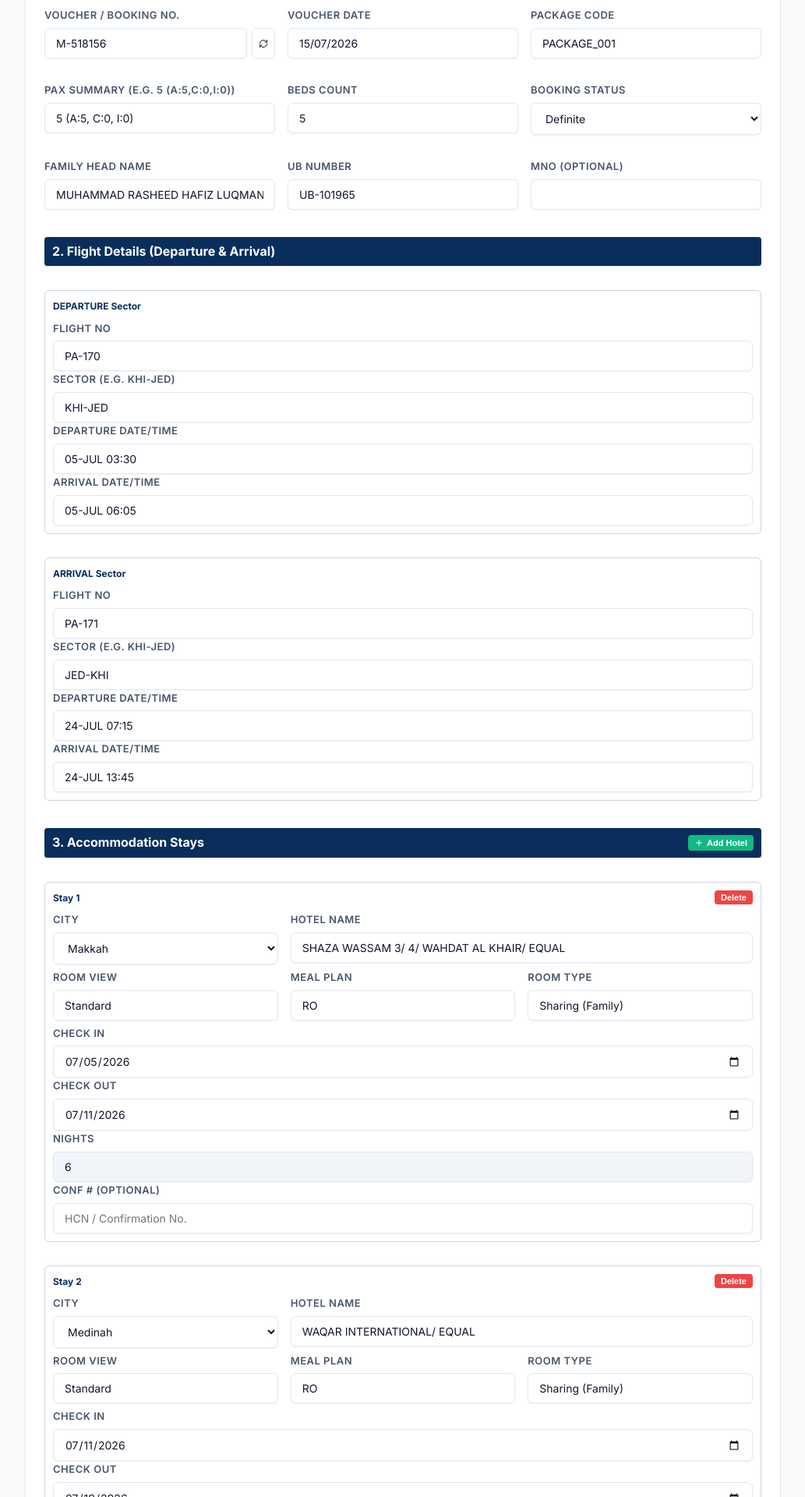
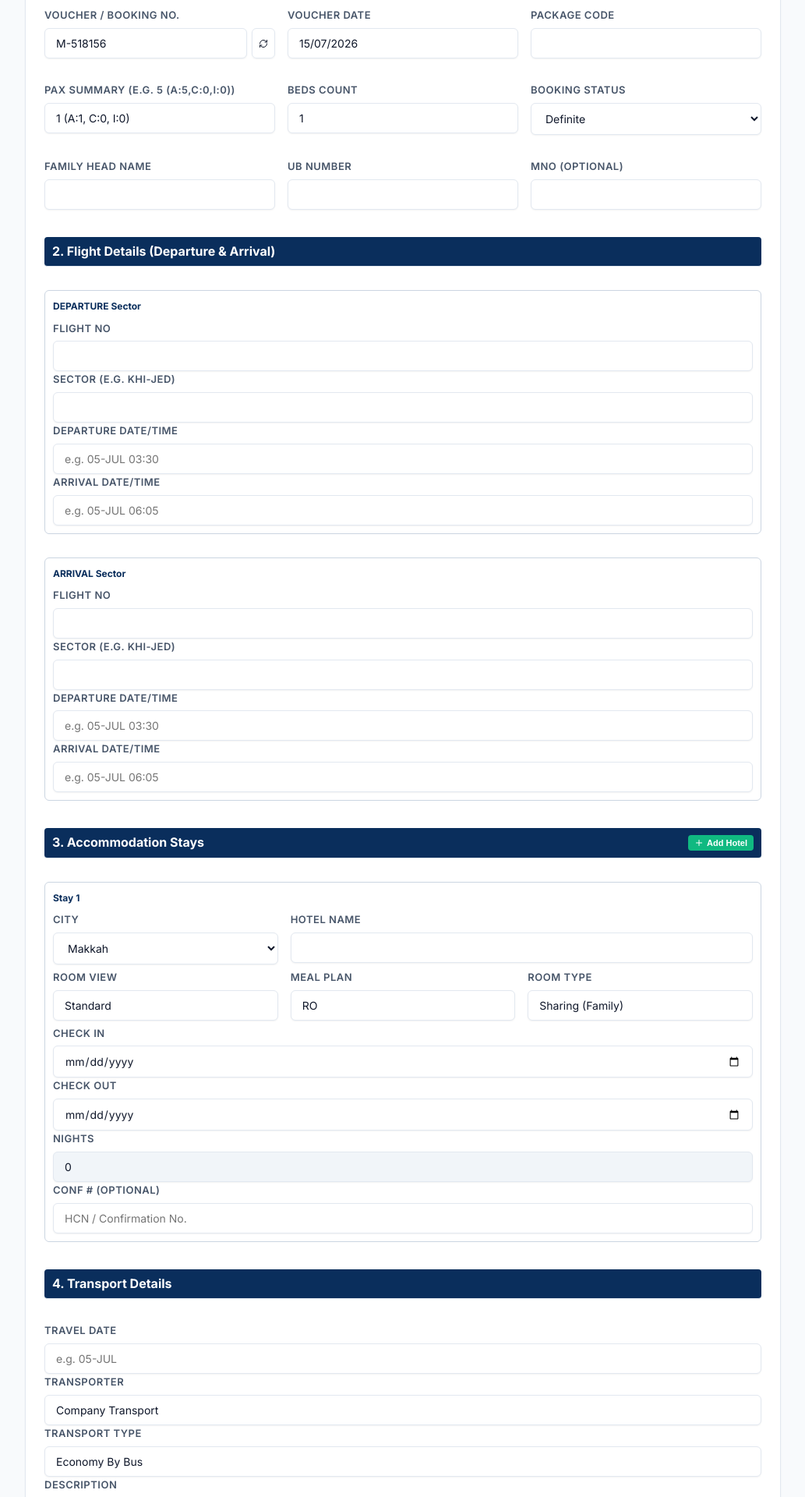
Before and after one commit to ZAID002/travelling-agency-, a Next.js app: page /admin/maheen-hotel in a window 1280 px wide. Shown: the part 380-2300 px from the top of the page at 78% size, without its empty margins (123-1156 px from the left). Built offline with nearby package versions, Linux system fonts and the light colour scheme; a web font is replaced by a local one.

Commit message:
Update default state for maheen-hotel to start with 1 empty stay and 1 empty mutamer

```diff
--- a/app/admin/maheen-hotel/page.js
+++ b/app/admin/maheen-hotel/page.js
@@ -22,54 +22,32 @@ function UmrahVoucherGeneratorContent() {
     voucherNo: '',
     status: 'Definite',
     issueDate: new Date().toLocaleDateString('en-GB'),
-    packageCode: 'PACKAGE_001',
-    paxNo: '5 (A:5, C:0, I:0)',
-    bedsNo: '5',
-    familyHead: 'MUHAMMAD RASHEED HAFIZ LUQMAN',
-    ubNo: 'UB-101965',
+    packageCode: '',
+    paxNo: '1 (A:1, C:0, I:0)',
+    bedsNo: '1',
+    familyHead: '',
+    ubNo: '',
     mNo: '',
     isMaheen: true,
 
     // Flight departures and arrivals
     flights: [
-      { type: 'DEPARTURE', flightNo: 'PA-170', sector: 'KHI-JED', depDate: '05-JUL 03:30', arrDate: '05-JUL 06:05' },
-      { type: 'ARRIVAL', flightNo: 'PA-171', sector: 'JED-KHI', depDate: '24-JUL 07:15', arrDate: '24-JUL 13:45' }
+      { type: 'DEPARTURE', flightNo: '', sector: '', depDate: '', arrDate: '' },
+      { type: 'ARRIVAL', flightNo: '', sector: '', depDate: '', arrDate: '' }
     ],
 
     // Stays list
     stays: [
       {
         city: 'Makkah',
-        hotelName: 'SHAZA WASSAM 3/ 4/ WAHDAT AL KHAIR/ EQUAL',
+        hotelName: '',
         view: 'Standard',
         mealPlan: 'RO',
         hcn: '',
         roomType: 'Sharing (Family)',
-        checkIn: '2026-07-05',
-        checkOut: '2026-07-11',
-        totalNights: 6
-      },
-      {
-        city: 'Medinah',
-        hotelName: 'WAQAR INTERNATIONAL/ EQUAL',
-        view: 'Standard',
-        mealPlan: 'RO',
-        hcn: '',
-        roomType: 'Sharing (Family)',
-        checkIn: '2026-07-11',
-        checkOut: '2026-07-19',
-        totalNights: 8
-      },
-      {
-        city: 'Makkah',
-        hotelName: 'SHAZA WASSAM 3/ 4/ WAHDAT AL KHAIR/ EQUAL',
-        view: 'Standard',
-        mealPlan: 'RO',
-        hcn: '',
-        roomType: 'Sharing (Gender)',
-        checkIn: '2026-07-19',
-        checkOut: '2026-07-24',
-        totalNights: 5
+        checkIn: '',
+        checkOut: '',
+        totalNights: 0
       }
     ],
 
@@ -81,15 +59,11 @@ function UmrahVoucherGeneratorContent() {
 
     // Mutamers list
     mutamers: [
-      { passportNo: 'LP9848311', name: 'MUHAMMAD RASHEED HAFIZ LUQMAN', gender: 'M', paxType: 'Adult', bed: 'Yes', groupNo: '480900083925', visaNo: '', pnr: '' },
-      { passportNo: 'TR1079761', name: 'ABDUL RASHEED GHULAM QADIR', gender: 'M', paxType: 'Adult', bed: 'Yes', groupNo: '480900083925', visaNo: '', pnr: '' },
-      { passportNo: 'UC0008231', name: 'MAAH NOOR MUHAMMAD BASHIR', gender: 'M', paxType: 'Adult', bed: 'Yes', groupNo: '480900083925', visaNo: '', pnr: '' },
-      { passportNo: 'VJ3121761', name: 'SUGHRAN BIBI ABDUL RASHEED', gender: 'F', paxType: 'Adult', bed: 'Yes', groupNo: '480900083925', visaNo: '', pnr: '' },
-      { passportNo: 'NH4915361', name: 'MUSARRAT KOUSAR MUHAMMAD BASHIR', gender: 'F', paxType: 'Adult', bed: 'Yes', groupNo: '480900083925', visaNo: '', pnr: '' }
+      { passportNo: '', name: '', gender: 'M', paxType: 'Adult', bed: 'Yes', groupNo: '', visaNo: '', pnr: '' }
     ],
 
     // Emergency Contacts
-    specialInstructions: 'hijaz muqadas pax',
+    specialInstructions: '',
     makkahContactName: 'Muhammad Waqas',
     makkahContactNo: '+92-347-9416446',
     madinahContactName: 'Mehmood',
```
